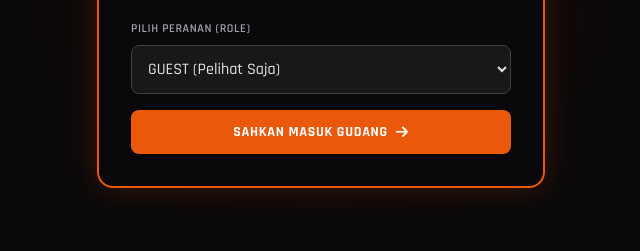
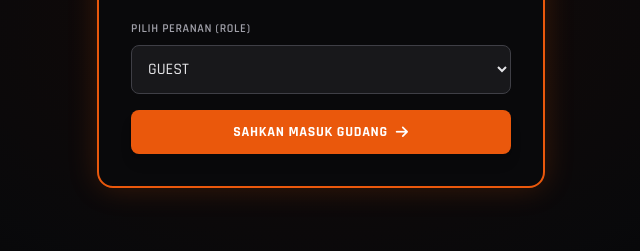
Before and after one commit to rCure05/BLOODLINE-MC, a plain HTML site: page index.html in a window 1280 px wide. Shown: the part 385-636 px from the top of the page, without its empty margins (319-959 px from the left). Drawn offline with nearby package versions, Linux system fonts and the light colour scheme.

Commit message:
Update index.html

```diff
--- a/index.html
+++ b/index.html
@@ -74,10 +74,10 @@
                 <div class="group">
                     <label class="block text-xs uppercase tracking-wider text-zinc-400 mb-2 font-semibold group-focus-within:text-orange-500 transition-colors">Pilih Peranan (Role)</label>
                     <select id="login-role" onchange="togglePasswordInput()" class="w-full bg-zinc-900 border border-zinc-700 rounded-lg p-3 text-zinc-200 focus:outline-none focus:border-orange-500 focus:ring-1 focus:ring-orange-500 transition-all cursor-pointer">
-                        <option value="tamu"> GUEST (Pelihat Saja)</option>
-                        <option value="president"> 👑 PRESIDENT (Akses Penuh)</option>
-                        <option value="vice_president"> 🛡️ VICE PRESIDENT (Akses Penuh)</option>
-                        <option value="treasury"> 💰 TREASURY (Akses Penuh)</option>
+                        <option value="tamu"> GUEST </option>
+                        <option value="president"> 👑 PRESIDENT </option>
+                        <option value="vice_president"> 🛡️ VICE PRESIDENT </option>
+                        <option value="treasury"> 💰 TREASURY </option>
                     </select>
                 </div>
 
```
